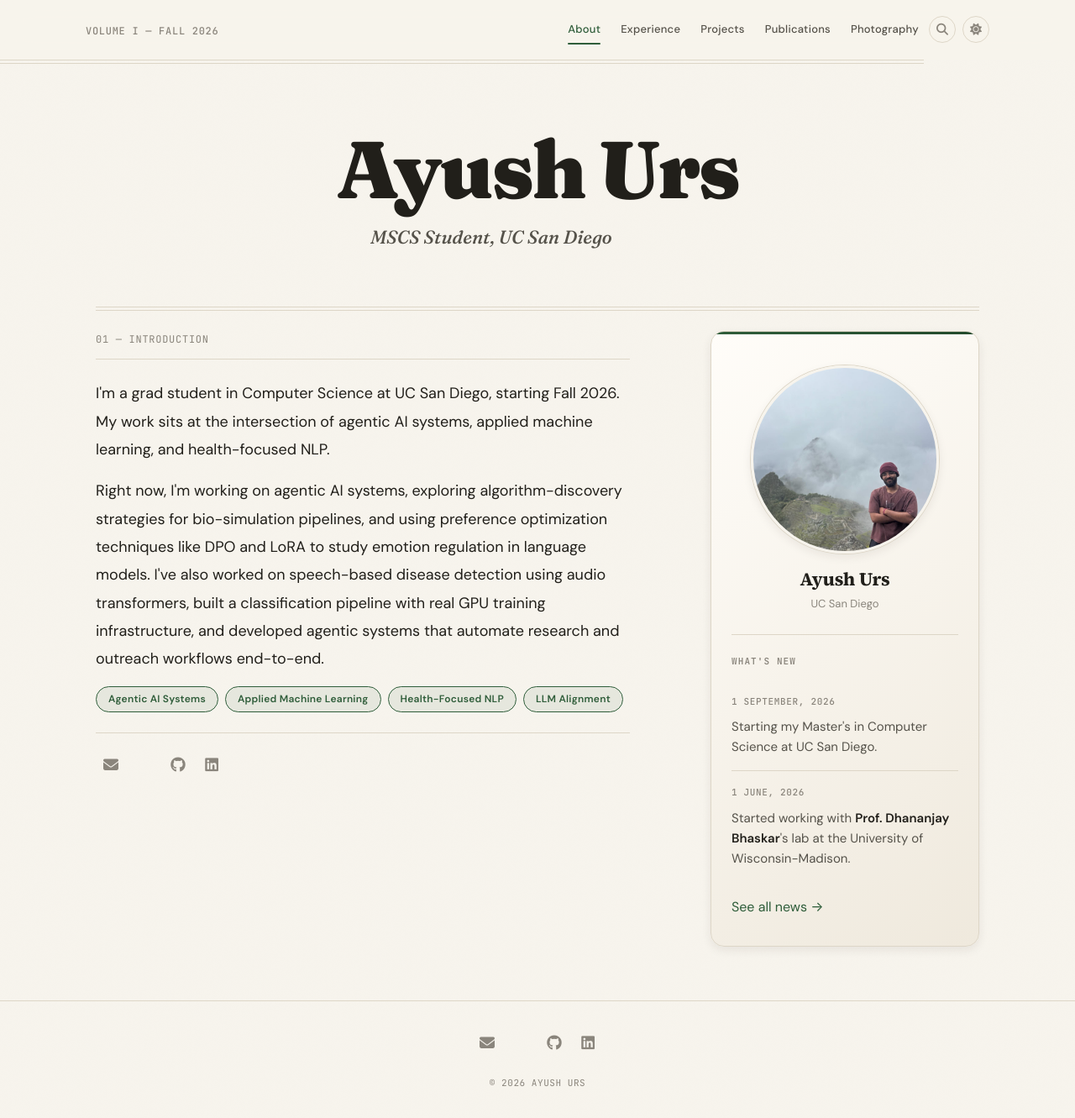
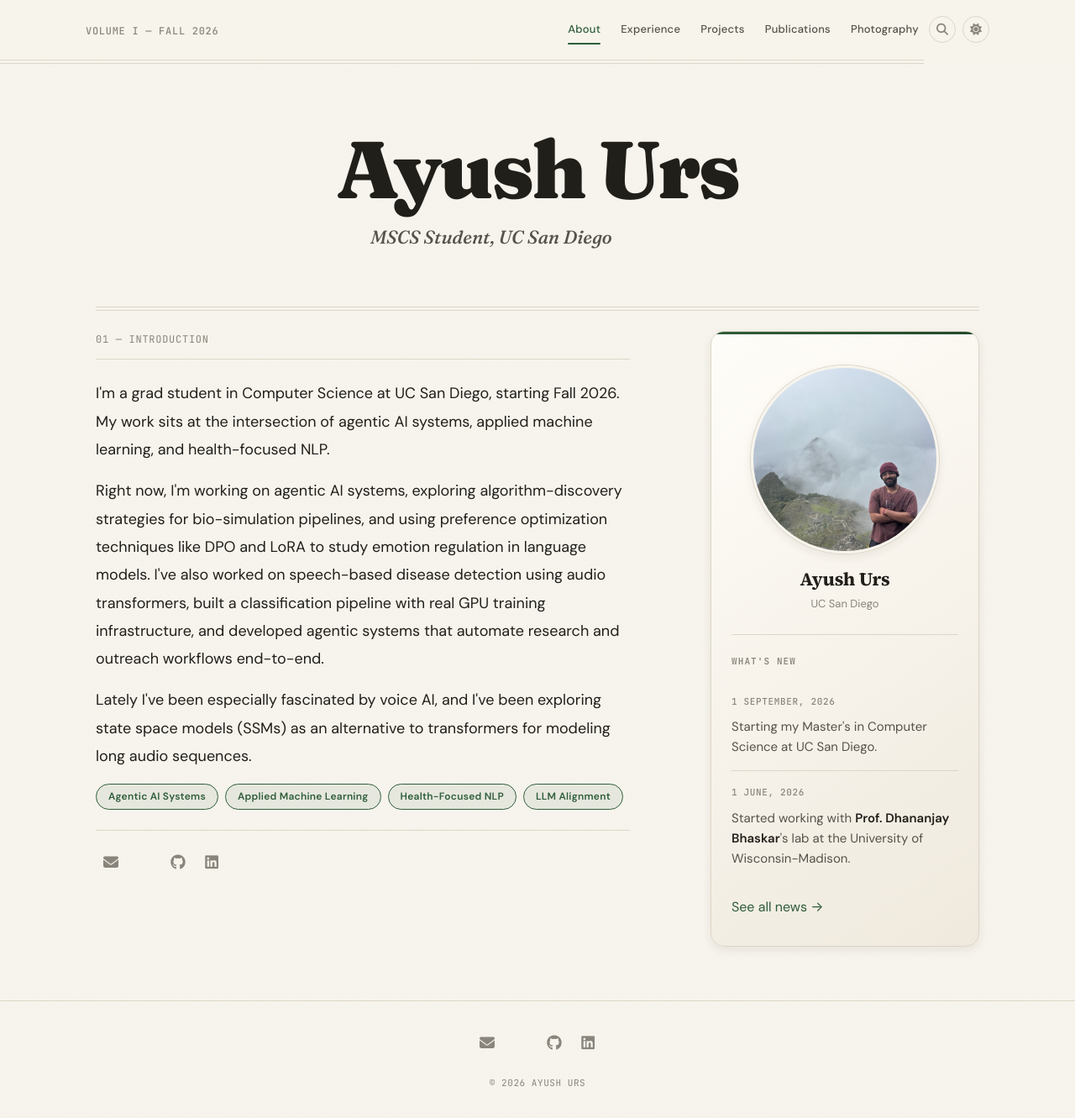
Before and after one commit to ayush11z/ayush11z.github.io, a Jekyll site: the page built from _pages/home.md, in a window 1280 px wide and 1331 px high. Shown: the whole window at 84% size. Built offline with Jekyll 4.4.1, drawn with Linux system fonts in a browser that asks for light colours; a style sheet for code colours, icons or effects is not loaded.

Commit message:
Add note about current interest in voice AI and SSMs to home intro
Co-Authored-By: Claude Sonnet 5 <noreply@anthropic.com>
Claude-Session: https://claude.ai/code/session_01UQwU1Kimv87JvCPAGi7yT4

```diff
--- a/_pages/home.md
+++ b/_pages/home.md
@@ -23,6 +23,8 @@ permalink: /
 <p>I'm a grad student in Computer Science at UC San Diego, starting Fall 2026. My work sits at the intersection of agentic AI systems, applied machine learning, and health-focused NLP.</p>
 
 <p>Right now, I'm working on agentic AI systems, exploring algorithm-discovery strategies for bio-simulation pipelines, and using preference optimization techniques like DPO and LoRA to study emotion regulation in language models. I've also worked on speech-based disease detection using audio transformers, built a classification pipeline with real GPU training infrastructure, and developed agentic systems that automate research and outreach workflows end-to-end.</p>
+
+<p>Lately I've been especially fascinated by voice AI, and I've been exploring state space models (SSMs) as an alternative to transformers for modeling long audio sequences.</p>
 </div>
 
 <div class="chip-container" markdown="0">
```
